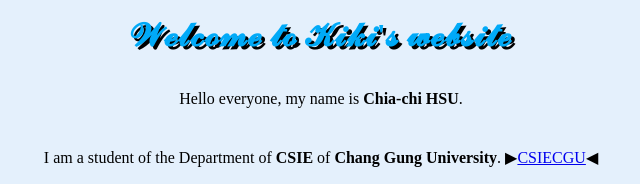
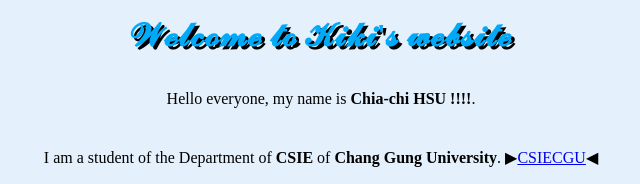
Before and after one commit to ChiaChi-Hsu/WP-HW2, a plain HTML site: page index.html in a window 1280 px wide. Shown: the top 184 px of the page, 319-959 px from the left. Drawn offline with Linux system fonts and the light colour scheme; files that its build step writes are made by us from their sources; grey boxes are pictures that could not be loaded.

Commit message:
Second Commit

```diff
--- a/index.html
+++ b/index.html
@@ -13,7 +13,7 @@
 
     <div>
     <h1>𝓦𝓮𝓵𝓬𝓸𝓶𝓮 𝓽𝓸 𝓚𝓲𝓴𝓲'𝓼 𝔀𝓮𝓫𝓼𝓲𝓽𝓮</h1>
-    <p>Hello everyone, my name is <b>Chia-chi HSU</b>.</p>
+    <p>Hello everyone, my name is <b>Chia-chi HSU !!!!</b>.</p>
     <p>I am a student of the Department of <b>CSIE</b> of <b>Chang Gung University</b>. ▶<a href="https://csie.cgu.edu.tw/">CSIECGU</a>◀</p>
     </div>
 
```
